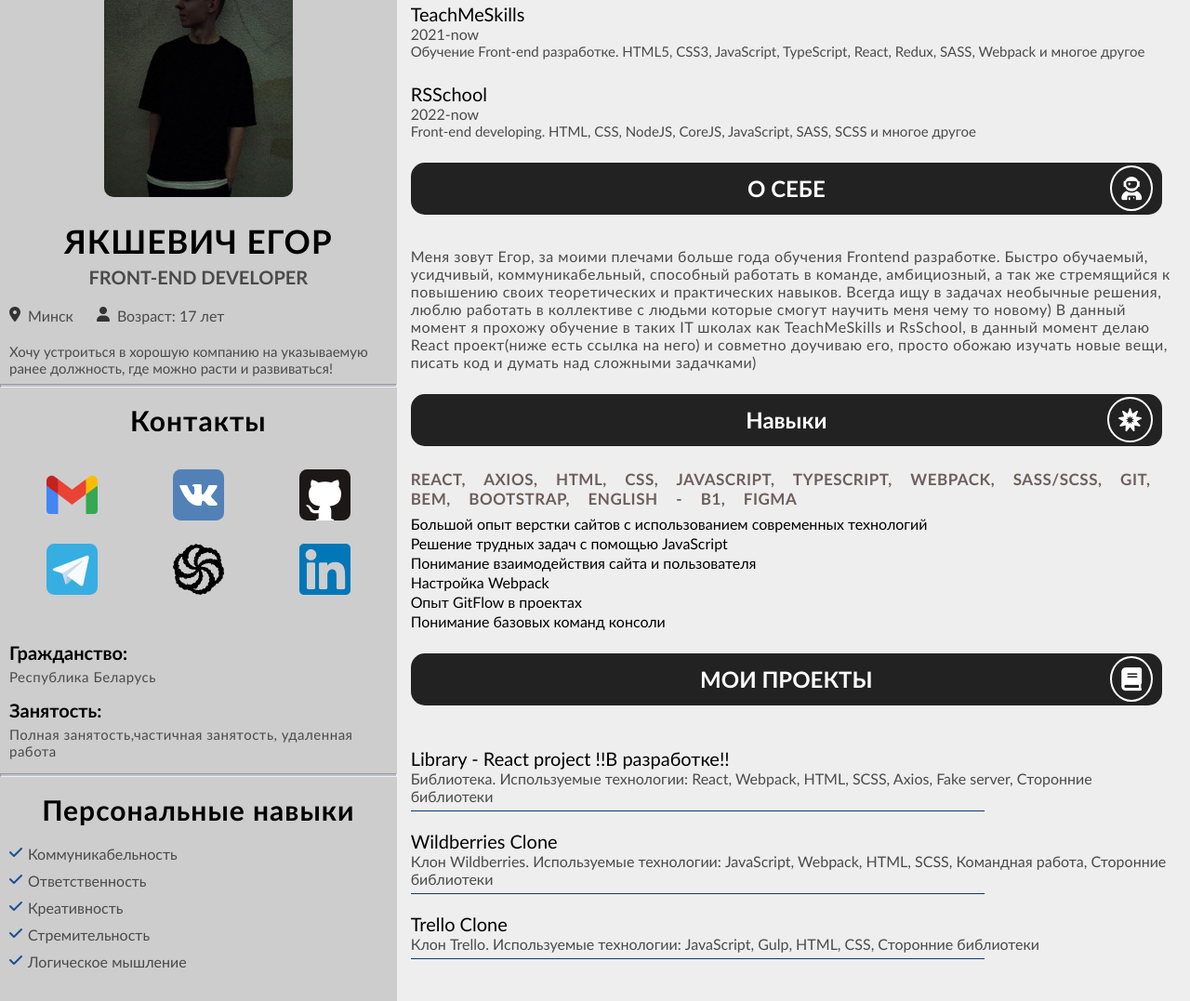
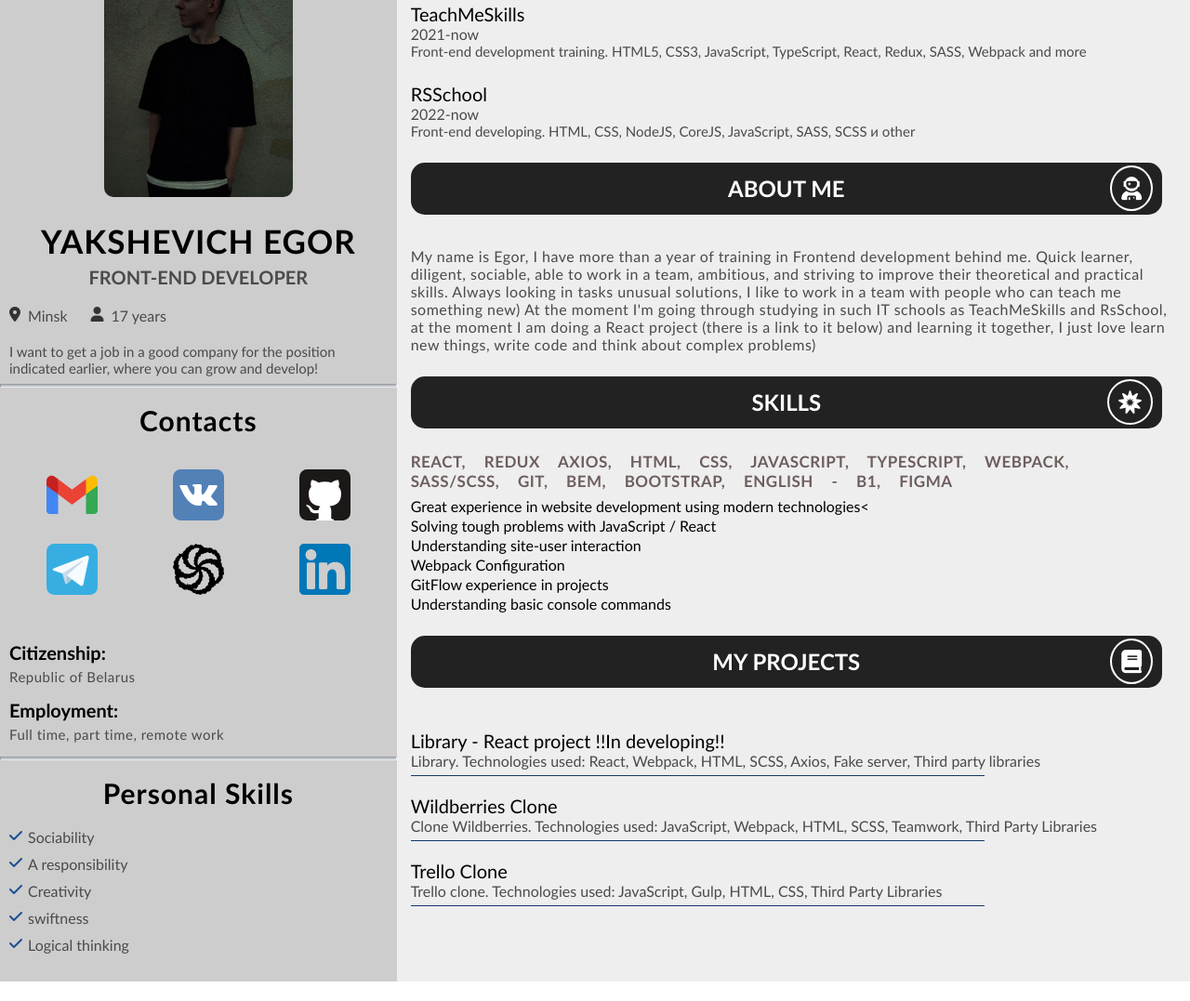
Before and after one commit to AbzMijon/Resume, a plain HTML site: page index.html in a window 1280 px wide. Shown: the part 118-1195 px from the top of the page at 93% size. After the commit the page ends 1174 px from the top, so only its background shows below. Drawn offline with Linux system fonts and the light colour scheme.

Commit message:
change to english version

```diff
--- a/index.html
+++ b/index.html
@@ -17,18 +17,17 @@
                 <div class="left__img-block">
                     <img src="./images/768c3088-e0a8-4191-ad6c-83743c960178.jpg" alt="" class="left__avatar">
                 </div>
-                <h1 class="right__name">ЯКШЕВИЧ ЕГОР</h1>
+                <h1 class="right__name">YAKSHEVICH EGOR</h1>
                 <h2 class="right__work">FRONT-END DEVELOPER</h2>
                 <div class="right__place">
-                    <p class="right__city"><i class="fa-solid fa-location-dot"></i>Минск</p>
-                    <p class="right__age"><i class="fa-solid fa-user"></i>Возраст: 17 лет</p>
+                    <p class="right__city"><i class="fa-solid fa-location-dot"></i>Minsk</p>
+                    <p class="right__age"><i class="fa-solid fa-user"></i>17 years</p>
                 </div>
-                <p class="right__expectation">Хочу устроиться в хорошую компанию на указываемую ранее должность, где
-                    можно расти и развиваться!</p>
+                <p class="right__expectation">I want to get a job in a good company for the position indicated earlier, where you can grow and develop!</p>
             </div>
             <hr class="left__skills-line">
             <section class="contacts">
-                <h3 class="left__contacts">Контакты</h3>
+                <h3 class="left__contacts">Contacts</h3>
 
                 <div class="container--left">
                     <ul class="left__contact-list">
@@ -58,23 +57,23 @@
                                 <img src="./images/linkedin.svg" alt="logo" class="left__contact-logo">
                             </a></li>
                     </ul>
-                    <h5 class="left__from">Гражданство:</h5>
-                    <p class="left__from-country">Республика Беларусь</p>
-                    <h5 class="left__worktime">Занятость:</h5>
-                    <p class="left__worktime-text">Полная занятость,частичная занятость, удаленная работа</p>
+                    <h5 class="left__from">Citizenship:</h5>
+                    <p class="left__from-country">Republic of Belarus</p>
+                    <h5 class="left__worktime">Employment:</h5>
+                    <p class="left__worktime-text">Full time, part time, remote work</p>
                 </div>
             </section>
             <hr class="left__skills-line">
 
             <section class="personal">
                 <div class="container--left">
-                    <h3 class="personal__title">Персональные навыки</h3>
+                    <h3 class="personal__title">Personal Skills</h3>
                     <ul class="personal__list">
-                        <li class="personal__item"><i class="fa-solid fa-check"></i>Коммуникабельность</li>
-                        <li class="personal__item"><i class="fa-solid fa-check"></i>Ответственность</li>
-                        <li class="personal__item"><i class="fa-solid fa-check"></i>Креативность</li>
-                        <li class="personal__item"><i class="fa-solid fa-check"></i>Стремительность</li>
-                        <li class="personal__item"><i class="fa-solid fa-check"></i>Логическое мышление</li>
+                        <li class="personal__item"><i class="fa-solid fa-check"></i>Sociability</li>
+                        <li class="personal__item"><i class="fa-solid fa-check"></i>A responsibility</li>
+                        <li class="personal__item"><i class="fa-solid fa-check"></i>Creativity</li>
+                        <li class="personal__item"><i class="fa-solid fa-check"></i>swiftness</li>
+                        <li class="personal__item"><i class="fa-solid fa-check"></i>Logical thinking</li>
                     </ul>
                 </div>
             </section>
@@ -84,70 +83,68 @@
             <div class="container--right">
                 <section class="education">
                     <div class="right__name-block">
-                        <h4 class="right__title">ОБРАЗОВАНИЕ<i class="fa-solid fa-graduation-cap"></i></h4>
+                        <h4 class="right__title">EDUCATION<i class="fa-solid fa-graduation-cap"></i></h4>
                     </div>
                     <a target="_blank" href="https://teachmeskills.by/" class="right__education">
                         <p>TeachMeSkills</p>
                     </a>
                     <p class="right__date-education">2021-now</p>
-                    <p class="right__education-text">Обучение Front-end разработке. HTML5, CSS3, JavaScript, TypeScript,
-                        React, Redux, SASS, Webpack и многое другое</p>
+                    <p class="right__education-text">Front-end development training. HTML5, CSS3, JavaScript, TypeScript,
+                        React, Redux, SASS, Webpack and more</p>
                     <a target="_blank" href="https://rs.school/js/" class="right__education">
                         <p>RSSchool</p>
                     </a>
                     <p class="right__date-education">2022-now</p>
                     <p class="right__education-text">Front-end developing. HTML, CSS, NodeJS, CoreJS, JavaScript, SASS,
-                        SCSS и многое
-                        другое</p>
+                        SCSS и other</p>
                 </section>
 
                 <section class="about">
                     <div class="right__name-block">
                         <h4 class="right__title">
-                            <nobr>О СЕБЕ</nobr><i class="fa-solid fa-user-astronaut"></i>
+                            <nobr>ABOUT ME</nobr><i class="fa-solid fa-user-astronaut"></i>
                         </h4>
                     </div>
-                    <p class="right__about">Меня зовут Егор, за моими плечами больше года обучения Frontend разработке.
-                        Быстро обучаемый, усидчивый, коммуникабельный, способный работать в команде, амбициозный, а так
-                        же стремящийся к повышению своих теоретических и практических навыков. Всегда ищу в задачах
-                        необычные решения, люблю работать в коллективе с людьми которые смогут научить меня чему то
-                        новому) В данный момент я прохожу
-                        обучение в таких IT школах как TeachMeSkills и RsSchool, в данный момент делаю React проект(ниже есть ссылка на него) и совметно доучиваю его, просто обожаю
-                        изучать новые вещи, писать
-                        код и думать над сложными задачками)</p>
+                    <p class="right__about">My name is Egor, I have more than a year of training in Frontend development behind me.
+                        Quick learner, diligent, sociable, able to work in a team, ambitious, and
+                        striving to improve their theoretical and practical skills. Always looking in tasks
+                        unusual solutions, I like to work in a team with people who can teach me something
+                        new) At the moment I'm going through
+                        studying in such IT schools as TeachMeSkills and RsSchool, at the moment I am doing a React project (there is a link to it below) and learning it together, I just love
+                        learn new things, write
+                        code and think about complex problems)</p>
                 </section>
 
                 <section class="skills">
                     <div class="right__name-block">
-                        <h4 class="right__title">Навыки<i class="fa-solid fa-bahai"></i></h4>
+                        <h4 class="right__title">SKILLS<i class="fa-solid fa-bahai"></i></h4>
                     </div>
-                    <p class="skills__row">React, Axios, HTML, CSS, JavaScript, TypeScript, Webpack, SASS/SCSS, Git, BEM, Bootstrap,
+                    <p class="skills__row">React, Redux Axios, HTML, CSS, JavaScript, TypeScript, Webpack, SASS/SCSS, Git, BEM, Bootstrap,
                         English - B1, Figma</p>
                     <ul class="skills__list">
-                        <li class="skills__item">Большой опыт верстки сайтов с использованием современных технологий
-                        </li>
-                        <li class="skills__item">Решение трудных задач с помощью JavaScript</li>
-                        <li class="skills__item">Понимание взаимодействия сайта и пользователя</li>
-                        <li class="skills__item">Настройка Webpack</li>
-                        <li class="skills__item">Опыт GitFlow в проектах</li>
-                        <li class="skills__item">Понимание базовых команд консоли</li>
+                        <li class="skills__item">Great experience in website development using modern technologies<</li>
+                        <li class="skills__item">Solving tough problems with JavaScript / React</li>
+                        <li class="skills__item">Understanding site-user interaction</li>
+                        <li class="skills__item">Webpack Configuration</li>
+                        <li class="skills__item">GitFlow experience in projects</li>
+                        <li class="skills__item">Understanding basic console commands</li>
                     </ul>
                 </section>
 
                 <section class="projects">
                     <div class="right__name-block">
                         <h4 class="right__title">
-                            <nobr>МОИ ПРОЕКТЫ</nobr><i class="fa-solid fa-book"></i>
+                            <nobr>MY PROJECTS</nobr><i class="fa-solid fa-book"></i>
                         </h4>
                     </div>
                     <ul class="right__project-list">
                         <li class="right__project-box">
                             <a target="_blank" href="https://github.com/AbzMijon/React-project/tree/dev" class="right__project-name"
                                 target="_blank">
-                                <p>Library - React project !!В разработке!!</p>
+                                <p>Library - React project !!In developing!!</p>
                             </a>
-                            <p class="right__project-subtitle">Библиотека. Используемые технологии: React, Webpack,
-                                HTML, SCSS, Axios, Fake server,  Сторонние библиотеки</p>
+                            <p class="right__project-subtitle">Library. Technologies used: React, Webpack,
+                                HTML, SCSS, Axios, Fake server, Third party libraries</p>
                             <div class="right__project-line"></div>
                         </li>
                         <li class="right__project-box">
@@ -155,8 +152,8 @@
                                 class="right__project-name" target="_blank">
                                 <p>Wildberries Clone</p>
                             </a>
-                            <p class="right__project-subtitle">Клон Wildberries. Используемые технологии: JavaScript,
-                                Webpack, HTML, SCSS, Командная работа, Сторонние библиотеки</p>
+                            <p class="right__project-subtitle">Clone Wildberries. Technologies used: JavaScript,
+                                Webpack, HTML, SCSS, Teamwork, Third Party Libraries</p>
                             <div class="right__project-line"></div>
                         </li>
                         <li class="right__project-box">
@@ -164,8 +161,8 @@
                                 target="_blank">
                                 <p>Trello Clone</p>
                             </a>
-                            <p class="right__project-subtitle">Клон Trello. Используемые технологии: JavaScript, Gulp,
-                                HTML, CSS, Сторонние библиотеки</p>
+                            <p class="right__project-subtitle">Trello clone. Technologies used: JavaScript, Gulp,
+                                HTML, CSS, Third Party Libraries</p>
                             <div class="right__project-line"></div>
                         </li>
                     </ul>
```
